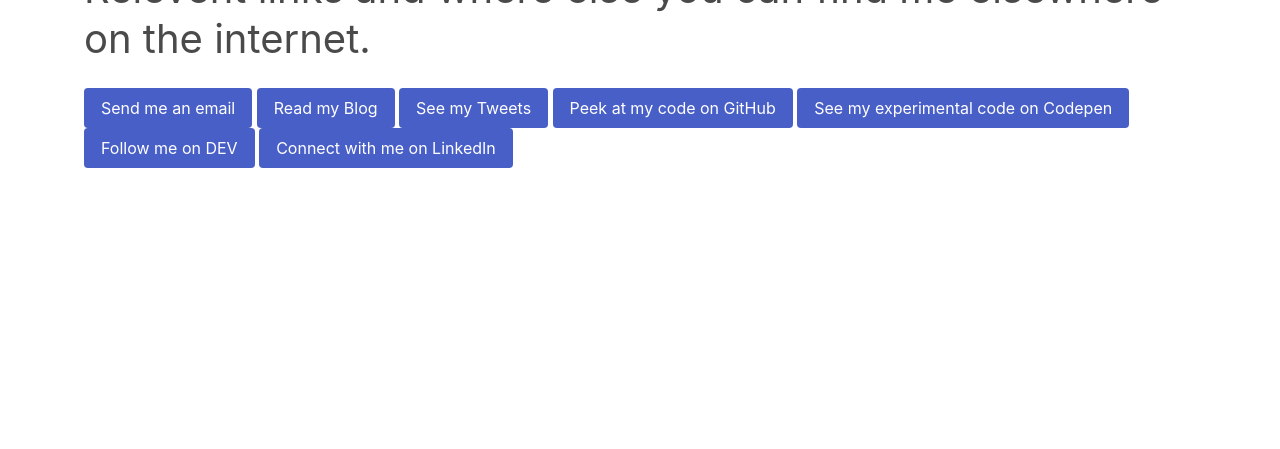
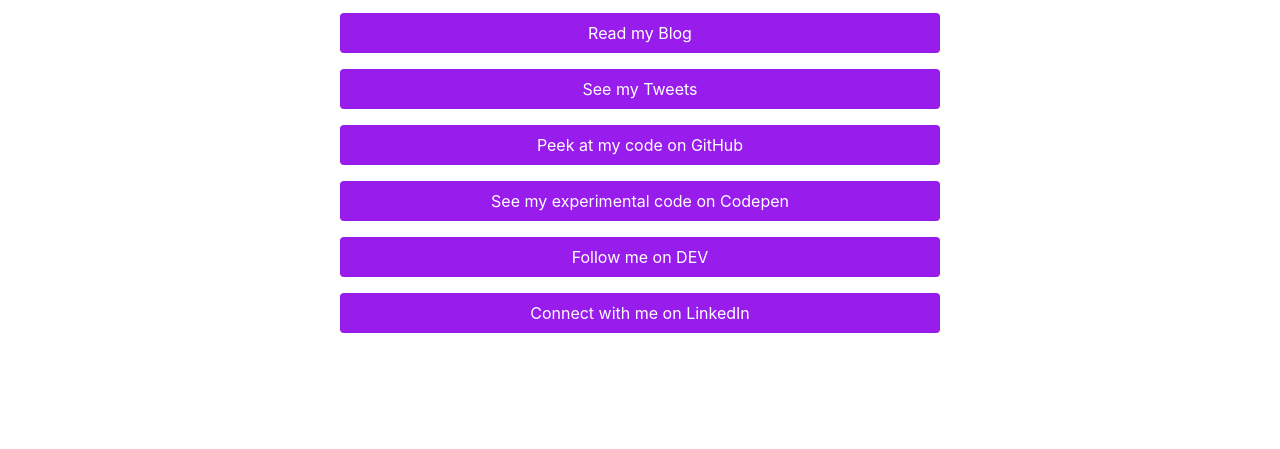
Before and after one commit to scrabill/portfolio-3.0, a plain HTML site: page links/index.html in a window 1280 px wide. Shown: the part 363-812 px from the top of the page. Drawn offline with nearby package versions, Linux system fonts and the light colour scheme.

Commit message:
Styles for links page and links page buttons

```diff
--- a/css/style.css
+++ b/css/style.css
@@ -52,6 +52,18 @@ a.btn {
   color: #C2185B;
 }
 
+a.button.is-link {
+  background-color: var(--primary-color);
+  display: block;
+  margin-bottom: 1em;
+}
+
+.button.is-link.is-active, .button.is-link:active, a.button.is-link:hover {
+  background-color: #7e16c4;
+  border-color: transparent;
+  color: #fff;
+}
+
 /* Typography */
 
 body {
@@ -88,6 +100,10 @@ li {
   padding-bottom: 10px;
 }
 
+#links {
+  max-width: 600px;
+}
+
 /* Media Queries */
 
 /* Extra small devices (portrait phones, less than 576px) */
```
